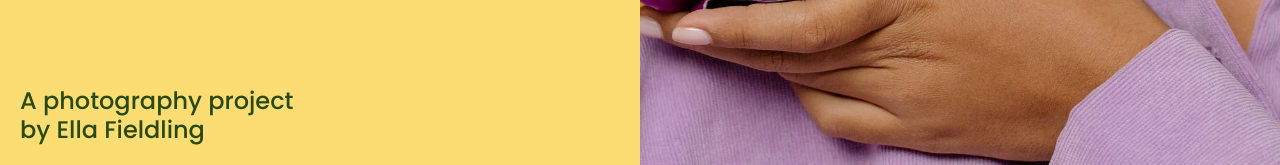
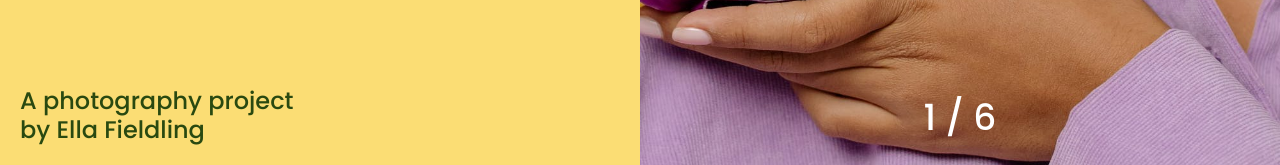
Before and after one commit to superhi/zesty, a React (Create React App) app: page / in a window 1280 px wide. Shown: the part 635-800 px from the top of the page. Built offline with nearby package versions, Linux system fonts and the light colour scheme.

Commit message:
added Loading component and figure element

```diff
--- a/src/App.js
+++ b/src/App.js
@@ -8,6 +8,15 @@ import peach from "./assets/image5.jpeg";
 import avocado from "./assets/image6.jpeg";
 
 const images = [cabbage, mango, fig, gaze, peach, avocado];
+
+const Loading = ({ calculatedWidth }) => (
+  <aside>
+    <div className="loading-bar">
+      <label htmlFor="images-loaded">Loading all your favorite images...</label>
+      <progress id="images-loaded" max="100" value={calculatedWidth}></progress>
+    </div>
+  </aside>
+);
 
 const App = () => {
   const [currentImage, setCurrentImage] = useState(0);
@@ -35,7 +44,12 @@ const App = () => {
       </header>
 
       <figure>
-        <figcaption></figcaption>
+        {numLoaded < images.length && (
+          <Loading calculatedWidth={(numLoaded / images.length) * 100} />
+        )}
+        <figcaption>
+          {currentImage + 1} / {images.length}
+        </figcaption>
         {images.map((imageURL, index) => (
           <img
             alt=""
```
